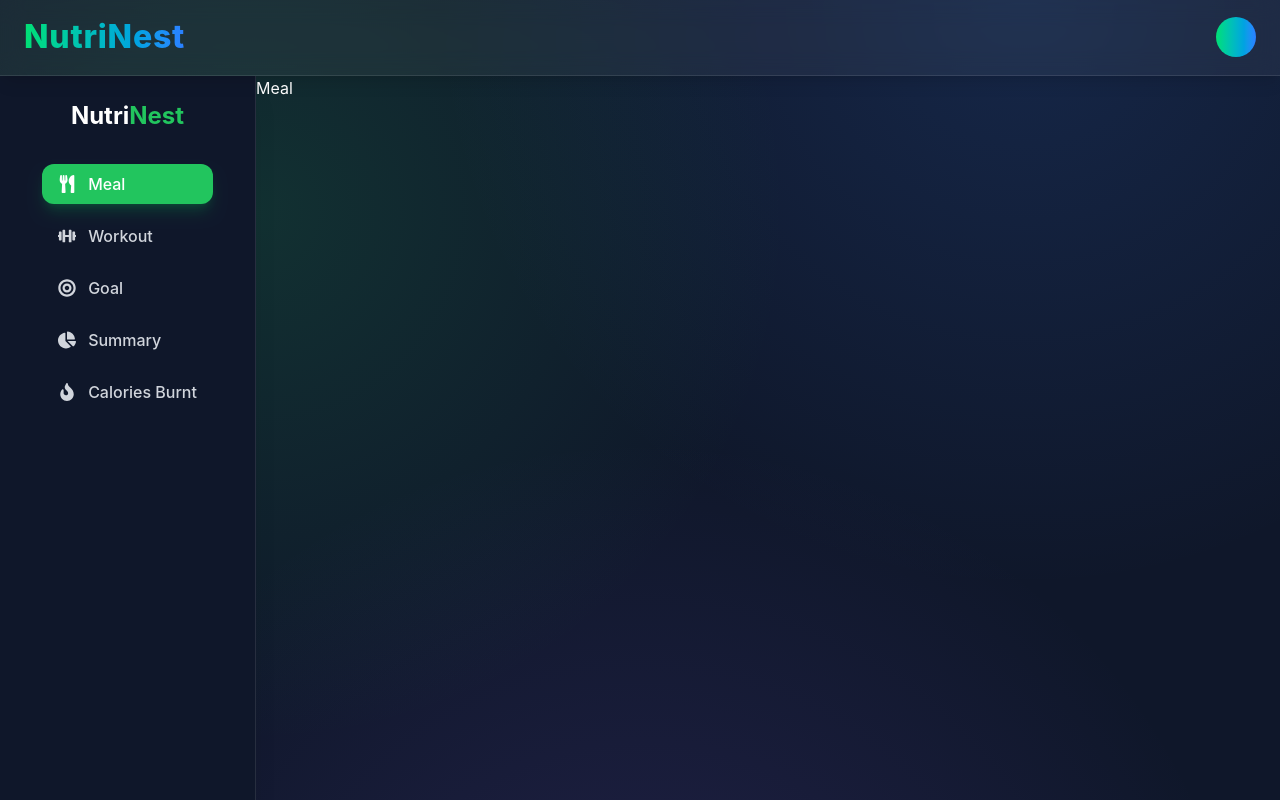
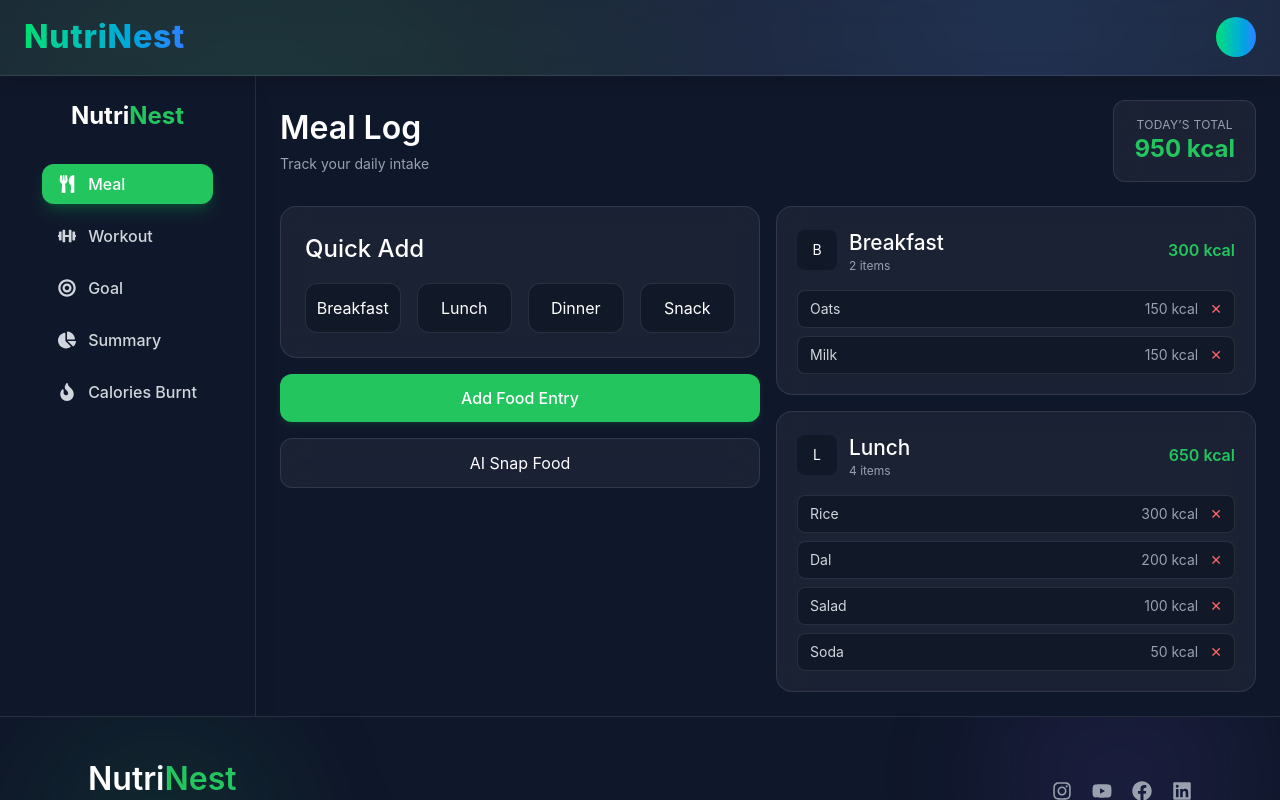
Before and after one commit to SuyashChavanOfficial/NutriNest, a React (Vite) app in the folder Frontend/: page / in a window 1280 px wide. Shown: the top 800 px of the page. Built offline with nearby package versions, Linux system fonts and the light colour scheme; sample sign-in values are in the browser's storage.

Commit message:
feat: add skeleton to display meal entries

```diff
--- /dev/null
+++ b/Frontend/src/components/MealEntry.jsx
@@ -0,0 +1,46 @@
+// ✅ Now fully driven by props from Meal component
+export const MealEntry = ({ type, calories, items }) => {
+  return (
+    <div className="bg-white/5 backdrop-blur-md border border-white/10 rounded-2xl p-5 space-y-4">
+      <div className="flex items-center justify-between">
+        <div className="flex items-center gap-3">
+          <div className="w-10 h-10 rounded-lg bg-[#111827] flex items-center justify-center text-white text-sm">
+            {type ? type[0] : "?"}
+          </div>
+
+          <div>
+            <h3 className="text-white font-medium">{type}</h3>
+            <p className="text-gray-400 text-xs">
+              {items?.length || 0} items
+            </p>
+          </div>
+        </div>
+
+        <div className="text-[#22C55E] font-semibold">{calories || 0} kcal</div>
+      </div>
+
+      <div className="space-y-2">
+        {items && items.length > 0 ? (
+          items.map((item, index) => (
+            <div
+              key={index}
+              className="flex justify-between items-center bg-[#111827] border border-white/10 rounded-lg px-3 py-2 text-sm"
+            >
+              <span className="text-gray-300">{item.name}</span>
+
+              <div className="flex items-center gap-3">
+                <span className="text-gray-400">{item.calories} kcal</span>
+
+                <button className="text-red-400 hover:text-red-500 transition">
+                  ✕
+                </button>
+              </div>
+            </div>
+          ))
+        ) : (
+          <p className="text-gray-500 text-sm">No items added</p>
+        )}
+      </div>
+    </div>
+  );
+};
--- a/Frontend/src/components/Sidebar.jsx
+++ b/Frontend/src/components/Sidebar.jsx
@@ -20,7 +20,7 @@ export const Sidebar = () => {
   ];
 
   return (
-    <aside className="w-64 min-h-screen bg-[#0F172A] border-r border-white/10 backdrop-blur-lg shadow-xl p-6 flex flex-col items-center">
+    <aside className="fixed w-64 min-h-screen bg-[#0F172A] border-r border-white/10 backdrop-blur-lg shadow-xl p-6 flex flex-col items-center">
       <h2 className="text-2xl font-bold text-white mb-8">
         Nutri<span className="text-[#22C55E]">Nest</span>
       </h2>
--- a/Frontend/src/index.css
+++ b/Frontend/src/index.css
@@ -35,3 +35,7 @@ body {
   min-height: 100vh;
   color: white;
 }
+
+.meal-button {
+  @apply bg-[#111827] hover:bg-white/10 border border-white/10 text-white py-3 rounded-xl transition;
+}
--- a/Frontend/src/pages/Dashboard.jsx
+++ b/Frontend/src/pages/Dashboard.jsx
@@ -3,9 +3,11 @@ import { Sidebar } from "../components/Sidebar";
 
 export const Dashboard = () => {
   return (
-    <div className="w-screen flex">
+    <div className="w-full flex items-start">
       <Sidebar />
-      <Outlet />
+      <div className="ml-64 w-[calc(100%-16rem)]">
+        <Outlet />
+      </div>
     </div>
   );
 };
--- a/Frontend/src/pages/Meal.jsx
+++ b/Frontend/src/pages/Meal.jsx
@@ -1,7 +1,94 @@
-import React from 'react'
+import { useEffect, useState } from "react";
+import { MealEntry } from "../components/MealEntry";
 
 export const Meal = () => {
+  const [mealEntries, setMealEntries] = useState([
+    {
+      type: "Breakfast",
+      calories: 300,
+      items: [
+        { name: "Oats", calories: 150 },
+        { name: "Milk", calories: 150 },
+      ],
+    },
+    {
+      type: "Lunch",
+      calories: 650,
+      items: [
+        { name: "Rice", calories: 300 },
+        { name: "Dal", calories: 200 },
+        { name: "Salad", calories: 100 },
+        { name: "Soda", calories: 50 },
+      ],
+    },
+  ]);
+
+  const getMealEntries = () => {
+    try {
+    } catch (error) {}
+  };
+
+  useEffect(() => {
+    getMealEntries();
+  }, []);
+
   return (
-    <div>Meal</div>
-  )
-}
+    <div className=" bg-[#0F172A] p-6 w-full">
+      <div className="max-w-5xl mx-auto space-y-6">
+        <div className="flex flex-col md:flex-row md:items-center md:justify-between gap-4">
+          <div>
+            <h1 className="text-2xl font-semibold text-white">Meal Log</h1>
+            <p className="text-gray-400 text-sm mt-1">
+              Track your daily intake
+            </p>
+          </div>
+
+          <div className="bg-white/5 backdrop-blur-md border border-white/10 rounded-xl px-5 py-4 text-center">
+            <p className="text-gray-400 text-xs uppercase tracking-wide">
+              Today’s Total
+            </p>
+            <p className="text-2xl font-bold text-[#22C55E]">
+              {mealEntries.reduce((acc, m) => acc + m.calories, 0)} kcal
+            </p>
+          </div>
+        </div>
+
+        <div className="grid grid-cols-2 gap-4">
+          <div>
+            <div className="bg-white/5 backdrop-blur-md border border-white/10 rounded-2xl p-6 mb-4">
+              <h2 className="text-white font-medium mb-4">Quick Add</h2>
+
+              <div className="grid grid-cols-2 md:grid-cols-4 gap-4">
+                <button className="meal-button">Breakfast</button>
+                <button className="meal-button">Lunch</button>
+                <button className="meal-button">Dinner</button>
+                <button className="meal-button">Snack</button>
+              </div>
+            </div>
+
+            <div className="flex flex-col gap-4">
+              <button className="flex-1 py-3 rounded-xl bg-[#22C55E] hover:bg-[#16A34A] text-white font-medium transition-all duration-300 shadow-md shadow-green-500/10">
+                Add Food Entry
+              </button>
+
+              <button className="flex-1 py-3 rounded-xl bg-white/5 border border-white/10 text-white hover:bg-white/10 transition-all duration-300 backdrop-blur-md">
+                AI Snap Food
+              </button>
+            </div>
+          </div>
+
+          <div className="space-y-4">
+            {mealEntries.map((entry, index) => (
+              <MealEntry
+                key={index}
+                type={entry.type}
+                calories={entry.calories}
+                items={entry.items}
+              />
+            ))}
+          </div>
+        </div>
+      </div>
+    </div>
+  );
+};
```
